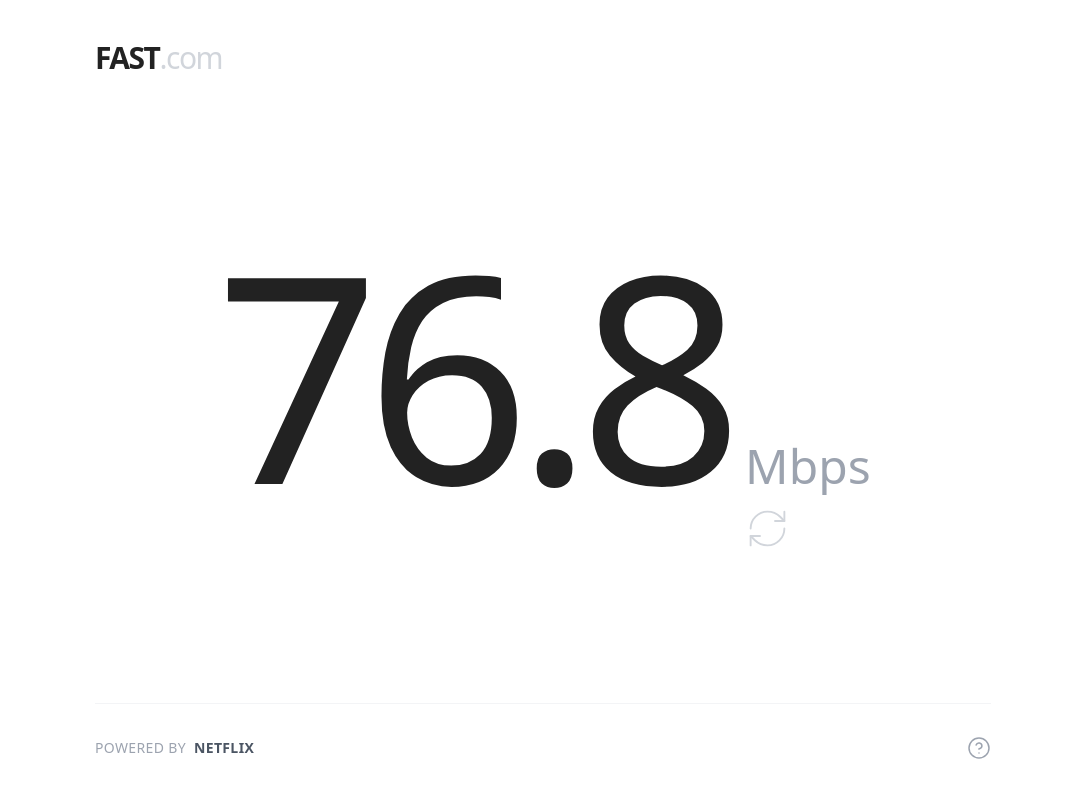
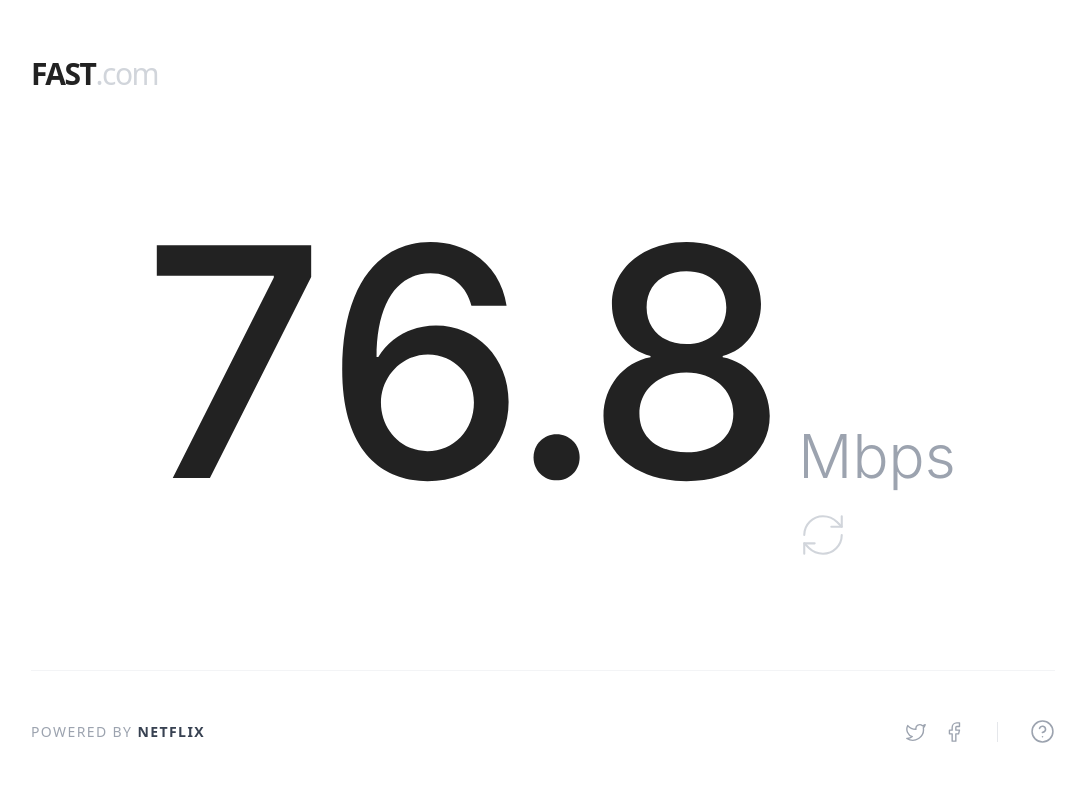
Before and after one commit to nahidx07/SpeedTest, a Next.js app: page / in a window 1280 px wide. Shown: the whole page, without its empty margins (97-1182 px from the left). Built offline with nearby package versions, Linux system fonts and the light colour scheme.

Commit message:
Update page.tsx

```diff
--- a/app/page.tsx
+++ b/app/page.tsx
@@ -1,8 +1,9 @@
 "use client";
 import React, { useState, useEffect } from 'react';
-import { RefreshCw, HelpCircle } from 'lucide-react';
+import { motion } from 'framer-motion';
+import { RefreshCw, HelpCircle, Facebook, Twitter } from 'lucide-react';
 
-export default function FastClone() {
+export default function FastPage() {
   const [speed, setSpeed] = useState(0);
   const [isTesting, setIsTesting] = useState(true);
 
@@ -10,7 +11,7 @@ export default function FastClone() {
     if (isTesting) {
       let current = 0;
       const interval = setInterval(() => {
-        current += Math.random() * 8;
+        current += Math.random() * 6;
         if (current >= 76.8) {
           setSpeed(76.8);
           setIsTesting(false);
@@ -24,33 +25,50 @@ export default function FastClone() {
   }, [isTesting]);
 
   return (
-    <div className="min-h-screen bg-white flex flex-col items-center justify-between p-10 font-sans text-[#222]">
-      <div className="w-full max-w-4xl flex justify-start">
-        <div className="text-3xl font-black tracking-tighter">
+    <div className="min-h-screen flex flex-col items-center justify-between p-8 md:p-14 bg-white">
+      {/* Header Logo */}
+      <div className="w-full max-w-5xl flex justify-start">
+        <div className="text-3xl font-black tracking-tighter text-[#222]">
           FAST<span className="text-gray-300 font-light">.com</span>
         </div>
       </div>
 
+      {/* Speed Counter Section */}
       <main className="flex flex-col items-center justify-center flex-1">
-        <div className="flex items-baseline leading-none">
-          <span className="text-[10rem] md:text-[18rem] font-medium tracking-tighter">
+        <div className="flex items-baseline leading-none speed-text relative">
+          <motion.span
+            className="text-[12rem] md:text-[20rem] font-medium tracking-tighter"
+            initial={{ opacity: 0.5 }}
+            animate={{ opacity: 1 }}
+          >
             {speed}
-          </span>
-          <div className="flex flex-col ml-4">
-            <span className="text-3xl md:text-5xl font-light text-gray-400">Mbps</span>
-            <button onClick={() => setIsTesting(true)} className="mt-4 text-gray-300 hover:text-black transition-colors">
-              <RefreshCw size={45} strokeWidth={1} className={isTesting ? 'animate-spin' : ''} />
+          </motion.span>
+
+          <div className="flex flex-col ml-6">
+            <span className="text-4xl md:text-6xl font-light text-gray-400">Mbps</span>
+            <button
+              onClick={() => setIsTesting(true)}
+              className="mt-6 text-gray-300 hover:text-black transition-all outline-none"
+            >
+              <RefreshCw size={50} strokeWidth={1} className={isTesting ? 'animate-spin' : ''} />
             </button>
           </div>
         </div>
       </main>
 
-      <footer className="w-full max-w-4xl border-t border-gray-100 pt-8 flex justify-between items-center text-gray-400 text-sm tracking-wide">
-        <div className="flex items-center gap-2">
-          POWERED BY <span className="font-bold text-gray-600">NETFLIX</span>
+      {/* Footer Section */}
+      <footer className="w-full max-w-5xl flex flex-col md:flex-row justify-between items-center gap-8 pt-12 border-t border-gray-100">
+        <div className="text-gray-400 text-sm tracking-widest font-medium uppercase">
+          POWERED BY <span className="font-bold text-gray-700">NETFLIX</span>
         </div>
-        <div className="flex gap-6 items-center">
-          <HelpCircle size={24} strokeWidth={1.5} className="cursor-pointer hover:text-gray-900" />
+
+        <div className="flex items-center gap-8 text-gray-400">
+          <div className="flex gap-4">
+             <Twitter size={22} strokeWidth={1.5} className="cursor-pointer hover:text-black" />
+             <Facebook size={22} strokeWidth={1.5} className="cursor-pointer hover:text-black" />
+          </div>
+          <div className="w-[1px] h-5 bg-gray-200"></div>
+          <HelpCircle size={25} strokeWidth={1.5} className="cursor-pointer hover:text-black" />
         </div>
       </footer>
     </div>
```
